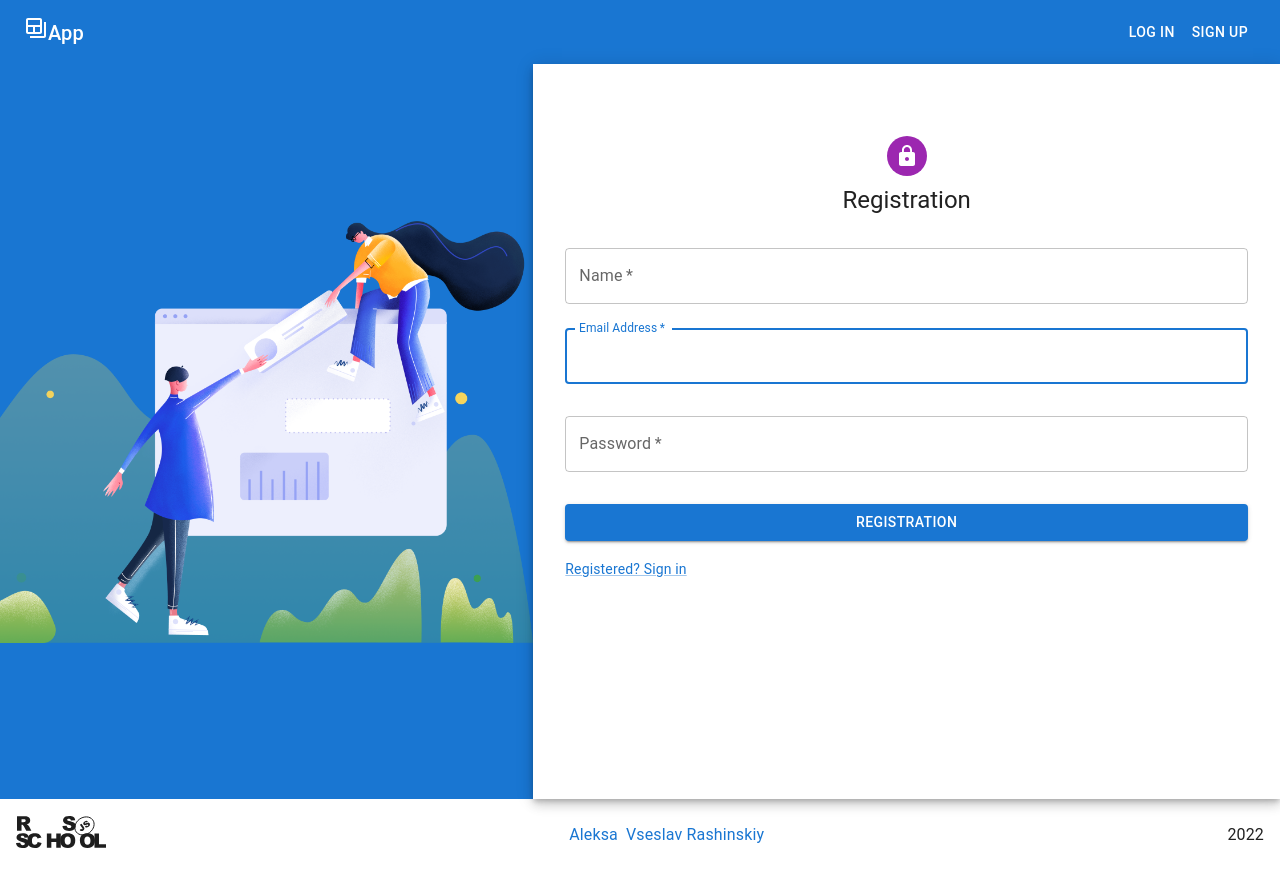
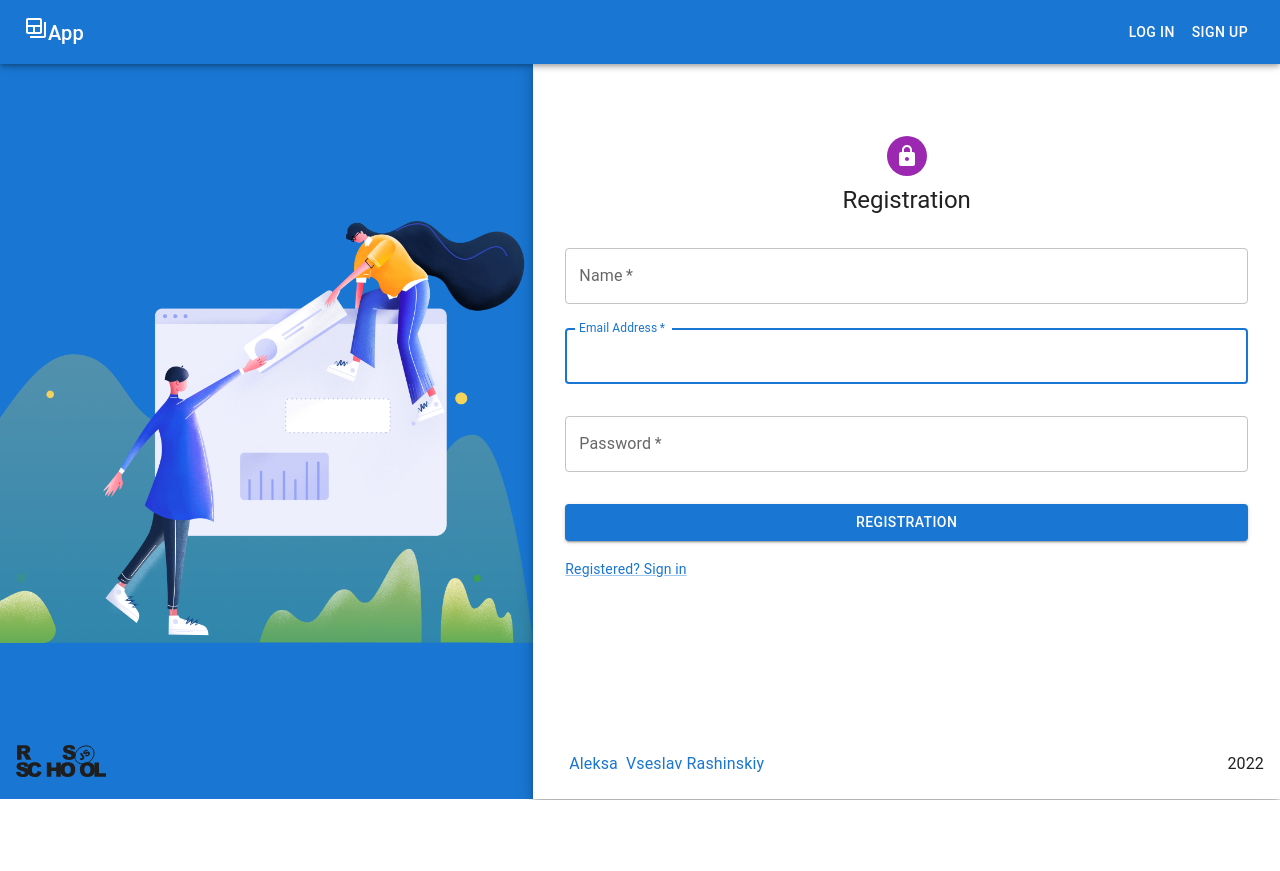
Before and after one commit to VseslavRashinskiy/project-management-app, a React (Create React App) app in the folder my-app/: page /register in a window 1280 px wide. After the commit the page ends 800 px from the top, so only its background shows below. Built offline with nearby package versions, Linux system fonts and the light colour scheme.

Commit message:
feat: implement registration

```diff
--- a/my-app/src/App.tsx
+++ b/my-app/src/App.tsx
@@ -1,26 +1,9 @@
 import './App.css';
-import { Routes, Route } from 'react-router-dom';
-import NotFound from './component/NotFound';
 import React from 'react';
 import Header from 'component/Welcom Page/Header';
-import { Footer } from 'component/Welcom Page/Footer';
-import { SignIn } from 'component/registration/SignIn';
-import { Registration } from 'component/registration/Registration';
-import { Main } from 'component/Welcom Page/Main';
 
 function App() {
-  return (
-    <div className="App">
-      <Header />
-      <Routes>
-        <Route path="/" element={<Main />} />
-        <Route path="login" element={<SignIn />} />
-        <Route path="register" element={<Registration />} />
-        {/* <Route path="*" element={<NotFound />} /> */}
-      </Routes>
-      <Footer />
-    </div>
-  );
+  return <Header />;
 }
 
 export default App;
--- /dev/null
+++ b/my-app/src/component/UserProvider.tsx
@@ -0,0 +1,42 @@
+import React from 'react';
+import { createContext, ReactNode, useContext, useEffect, useState } from 'react';
+import { axiosApiInstance, __baseUrl__ } from './constant';
+
+type UserProviderProps = {
+  children: ReactNode;
+};
+
+export type User = {
+  id: string;
+  name: string;
+  email: string;
+};
+
+type UserContextValue = [
+  user: User | null,
+  setUser: React.Dispatch<React.SetStateAction<User | null>>
+];
+
+const getUserById = async (id: string) => {
+  const response = await axiosApiInstance.get<Omit<User, 'id'>>(__baseUrl__ + 'users/' + id);
+  return response.data;
+};
+
+const userContext = createContext<UserContextValue | null>(null);
+
+export const UserProvider = ({ children }: UserProviderProps) => {
+  const [user, setUser] = useState<User | null>(null);
+  useEffect(() => {
+    const userIdFromStorage = localStorage.getItem('idUser');
+    if (userIdFromStorage) {
+      getUserById(userIdFromStorage.slice(1, -1)).then((result) => {
+        setUser({ ...result, id: userIdFromStorage.slice(1, -1) });
+      });
+    }
+  }, []);
+  return <userContext.Provider value={[user, setUser]}>{children}</userContext.Provider>;
+};
+
+export const useUser = () => {
+  return useContext(userContext) as UserContextValue;
+};
--- a/my-app/src/component/Welcom Page/Footer.tsx
+++ b/my-app/src/component/Welcom Page/Footer.tsx
@@ -9,7 +9,14 @@ const dateTeam = [
 
 export const Footer = () => {
   return (
-    <Grid container alignItems=" center" justifyContent="space-between" sx={{ p: 2 }}>
+    <Grid
+      container
+      alignItems=" center"
+      justifyContent="space-between"
+      sx={{ p: 2 }}
+      position="absolute"
+      bottom="0"
+    >
       <Grid item>
         <img src={rsSchool} alt="rsSchool" />
       </Grid>
--- a/my-app/src/component/Welcom Page/Header.tsx
+++ b/my-app/src/component/Welcom Page/Header.tsx
@@ -5,12 +5,20 @@ import Toolbar from '@mui/material/Toolbar';
 import Typography from '@mui/material/Typography';
 import Button from '@mui/material/Button';
 import BackupTableIcon from '@mui/icons-material/BackupTable';
-import { Link, Link as RouterLink } from 'react-router-dom';
+import { Link as RouterLink } from 'react-router-dom';
+import { useState } from 'react';
+import { Main } from './Main';
+import { Footer } from './Footer';
+import { useUser } from '../UserProvider';
 
 export default function Header() {
+  const [user] = useUser();
+  const [open, setOpen] = useState(false);
+
   return (
+    <div style={{ display: 'flex', width: '100%', height: '100%', flexDirection: 'column' }}>
       <Box sx={{ flexGrow: 1 }}>
-      <AppBar position="static">
+        <AppBar position="fixed">
           <Toolbar>
             <Typography variant="h6" component="div" sx={{ flexGrow: 1 }}>
               <RouterLink
@@ -24,6 +32,24 @@ export default function Header() {
                 App
               </RouterLink>
             </Typography>
+            {user ? (
+              <Button
+                sx={{
+                  fontSize: {
+                    lg: '1rem',
+                    md: '1rem',
+                    sm: '1rem',
+                    xs: 10,
+                  },
+                }}
+                color="inherit"
+                component={RouterLink}
+                to="/profile"
+              >
+                {user.name}
+              </Button>
+            ) : (
+              <>
                 <Button color="inherit">
                   <RouterLink
                     style={{
@@ -46,8 +72,13 @@ export default function Header() {
                     Sign Up
                   </RouterLink>
                 </Button>
+              </>
+            )}
           </Toolbar>
         </AppBar>
       </Box>
+      <Main />
+      <Footer />
+    </div>
   );
 }
--- a/my-app/src/component/Welcom Page/Main.tsx
+++ b/my-app/src/component/Welcom Page/Main.tsx
@@ -1,11 +1,14 @@
 import React from 'react';
-import { Grid, CardMedia } from '@mui/material';
+import { Box, CardMedia, Grid } from '@mui/material';
+import { Route, Routes } from 'react-router-dom';
 import mainImg from '../assets/image/digital-education-main-banner-img.png';
 import { mainState } from '../constant';
-import Typography from '@mui/material/Typography';
+import { Registration } from '../registration/Registration';
+import { LogIn } from '../registration/LogIn';
+import { Typography } from '@mui/material';
+import NotFound from 'component/NotFound';
 
-export const Main = () => {
-  return (
+const Placeholder = () => (
   <Grid container direction="row" justifyContent="center" alignItems="center">
     {mainState.map((item, index) => (
       <div key={index} className="main-content">
@@ -20,4 +23,24 @@ export const Main = () => {
     <CardMedia component="img" image={mainImg} alt="main-img" />
   </Grid>
 );
+
+export const Main = () => {
+  return (
+    <Box
+      sx={{
+        mt: 8,
+        display: 'flex',
+        width: '100%',
+        // height: 'calc(100vh - 64px)',
+        justifyContent: 'center',
+      }}
+    >
+      <Routes>
+        <Route path="/" element={<Placeholder />} />
+        <Route path="login" element={<LogIn />} />
+        <Route path="register" element={<Registration />} />
+        <Route path="*" element={<NotFound />} />
+      </Routes>
+    </Box>
+  );
 };
--- a/my-app/src/component/constant.tsx
+++ b/my-app/src/component/constant.tsx
@@ -1,5 +1,7 @@
-import main from './assets/image/digital-education-main-banner-img.png';
-export const __baseUrl__ = 'http://localhost:3001/';
+import axios from 'axios';
+export const __baseUrl__ = 'https://final-task-backend-production-5b36.up.railway.app/';
+// export const __baseUrl__ = 'http://localhost:3000/';
+export const userId = localStorage.getItem('idUser');
 
 export const mainState = [
   {
@@ -8,3 +10,22 @@ export const mainState = [
       'App - это приложение для совместной работы над задачами. Наше приложение способствует увелечению производительности блягодаря обширному функционалу. Приятной работы!',
   },
 ];
+
+const token = localStorage.getItem('tokenUser');
+export const axiosApiInstance = axios.create();
+axiosApiInstance.interceptors.request.use(
+  async (config) => {
+    if (token) {
+      const keys = JSON.parse(token);
+      config.headers = {
+        Authorization: `Bearer ${keys}`,
+        Accept: 'application/json',
+        'Content-Type': 'application/json',
+      };
+    }
+    return config;
+  },
+  (error) => {
+    Promise.reject(error);
+  }
+);
--- a/my-app/src/component/registration/SignIn.tsx
+++ b/my-app/src/component/registration/LogIn.tsx
@@ -6,10 +6,10 @@ import { Box } from '@mui/system';
 import axios from 'axios';
 import { __baseUrl__ } from '../constant';
 import login from '../assets/image/login.png';
-// import { useUser } from '../UserProvider';
+import { useUser } from '../UserProvider';
 
 type SignUser = {
-  email: FormDataEntryValue | null;
+  login: FormDataEntryValue | null;
   password: FormDataEntryValue | null;
 };
 
@@ -22,29 +22,28 @@ type ResponseLoginUser = {
 };
 
 export const signUser = async (user: SignUser) => {
-  const response = await axios.post<ResponseLoginUser>(__baseUrl__ + 'signin', user);
+  const response = await axios.post<ResponseLoginUser>(__baseUrl__ + 'auth/signin', user);
   localStorage.setItem('tokenUser', JSON.stringify(response.data.token));
-  localStorage.setItem('idUser', JSON.stringify(response.data.userId));
   return response.data;
 };
 
-export const SignIn = () => {
-  // const navigate = useNavigate();
-  // const [, setUser] = useUser();
-  // const handleSubmit = async (e: React.FormEvent<HTMLFormElement>) => {
-  //   e.preventDefault();
-  //   const data = new FormData(e.currentTarget);
-  //   const response = await signUser({
-  //     email: data.get('email'),
-  //     password: data.get('password'),
-  //   });
-  //   setUser({
-  //     id: response.userId,
-  //     name: response.name,
-  //     email: data.get('email') as string,
-  //   });
-  //   navigate(-1);
-  // };
+export const LogIn = () => {
+  const navigate = useNavigate();
+  const [, setUser] = useUser();
+  const handleSubmit = async (e: React.FormEvent<HTMLFormElement>) => {
+    e.preventDefault();
+    const data = new FormData(e.currentTarget);
+    const response = await signUser({
+      login: data.get('email'),
+      password: data.get('password'),
+    });
+    setUser({
+      id: response.userId,
+      name: response.name,
+      email: data.get('email') as string,
+    });
+    navigate(-1);
+  };
 
   return (
     <Grid container component="main" sx={{ height: 'calc(100vh - 65px)', maxWidth: '1900px' }}>
@@ -80,7 +79,7 @@ export const SignIn = () => {
           </Typography>
           <Box
             component="form"
-            // onSubmit={handleSubmit}
+            onSubmit={handleSubmit}
             sx={{ width: '100%', display: 'flex', flexDirection: 'column', alignItems: 'center' }}
           >
             <TextField
--- a/my-app/src/component/registration/Registration.tsx
+++ b/my-app/src/component/registration/Registration.tsx
@@ -21,15 +21,23 @@ import login from '../assets/image/login.png';
 
 type CreateUser = {
   name: FormDataEntryValue | null;
-  email: FormDataEntryValue | null;
+  login: FormDataEntryValue | null;
   password: FormDataEntryValue | null;
+};
+
+type ResponseLoginUser = {
+  name: string;
+  login: string;
+  _id: string;
 };
 
 type Error417 = string;
 type Error422 = { error: { errors: { message: string }[] } };
 
-export const createUser = (user: CreateUser) => {
-  return axios.post<{ a: number }>(__baseUrl__ + 'users', user);
+export const createUser = async (user: CreateUser) => {
+  const response = await axios.post<ResponseLoginUser>(__baseUrl__ + 'auth/signup', user);
+  localStorage.setItem('idUser', JSON.stringify(response.data._id));
+  return response.data;
 };
 
 export const Registration = () => {
@@ -40,7 +48,7 @@ export const Registration = () => {
     const data = new FormData(e.currentTarget);
     createUser({
       name: data.get('name'),
-      email: data.get('email'),
+      login: data.get('email'),
       password: data.get('password'),
     })
       .then(() => navigate('/'))
@@ -57,9 +65,7 @@ export const Registration = () => {
         }
       });
   };
-  const theme = createTheme();
   return (
-    <ThemeProvider theme={theme}>
     <Grid container component="main" sx={{ height: 'calc(100vh - 65px)', maxWidth: '1900px' }}>
       <CssBaseline />
       <Grid
@@ -149,6 +155,5 @@ export const Registration = () => {
         </Box>
       </Grid>
     </Grid>
-    </ThemeProvider>
   );
 };
--- a/my-app/src/index.tsx
+++ b/my-app/src/index.tsx
@@ -1,6 +1,7 @@
 import React from 'react';
 import ReactDOM from 'react-dom/client';
 import { BrowserRouter } from 'react-router-dom';
+import { UserProvider } from './component/UserProvider';
 import './index.css';
 import App from './App';
 
@@ -9,7 +10,9 @@ const root = ReactDOM.createRoot(document.getElementById('root') as HTMLElement)
 root.render(
   <React.StrictMode>
     <BrowserRouter>
-      <App />
+      <UserProvider>
+        <App />
+      </UserProvider>
     </BrowserRouter>
   </React.StrictMode>
 );
```
Also changed, not shown: my-app/src/component/WithAuth.tsx (added, +14 -0 lines). Lines whose indentation alone changed are shown as unchanged.
